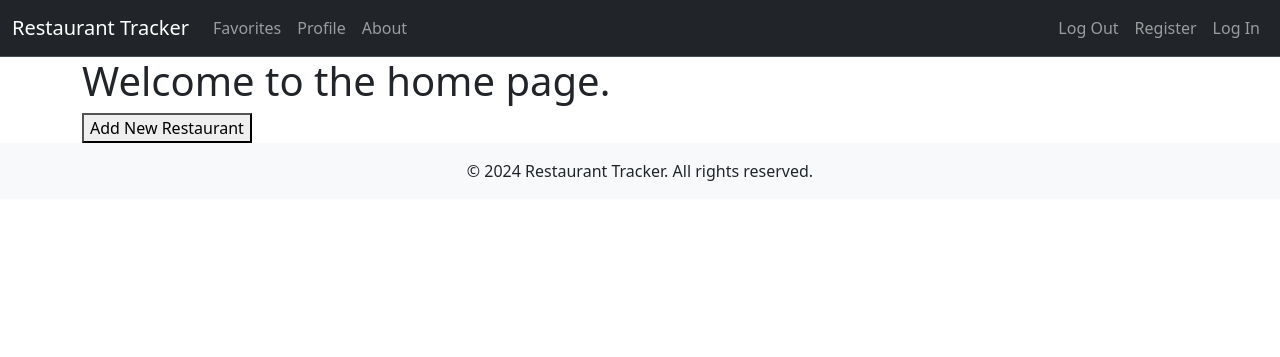
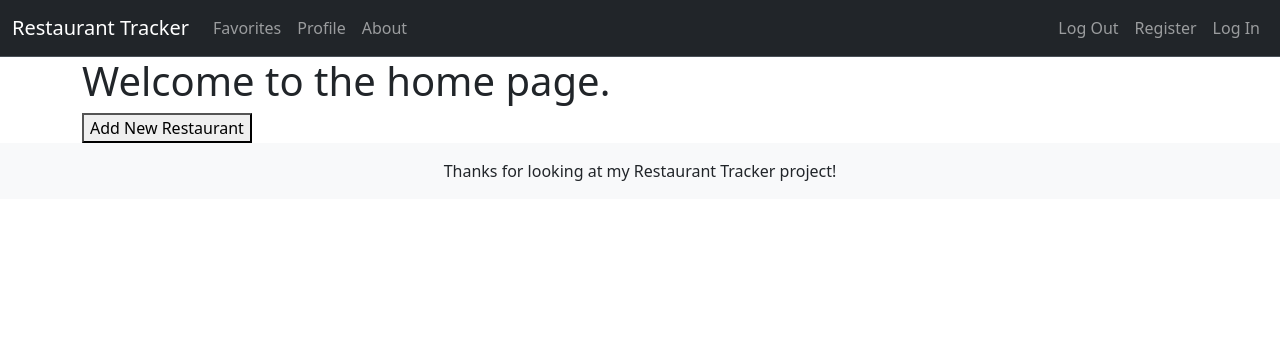
Before and after one commit to pliabraaten/restaurant-tracker, a Python web app: template app/templates/index.html in a window 1280 px wide. Shown: the top 357 px of the page. Run offline with Jinja, Linux system fonts and the light colour scheme; the template is opened without the code that fills it, so the values that code supplies are empty.

Commit message:
Update footnote

```diff
--- a/app/templates/layout.html
+++ b/app/templates/layout.html
@@ -91,7 +91,7 @@
         <!-- TODO: FIGURE OUT IF I WANT/NEED A FOOTER -> link to GITHUB repo? -->
         <footer class="bg-light text-center text-lg-start">
             <div class="text-center p-3">
-                © 2024 Restaurant Tracker. All rights reserved.
+                Thanks for looking at my Restaurant Tracker project!
             </div>
         </footer>
 
```
